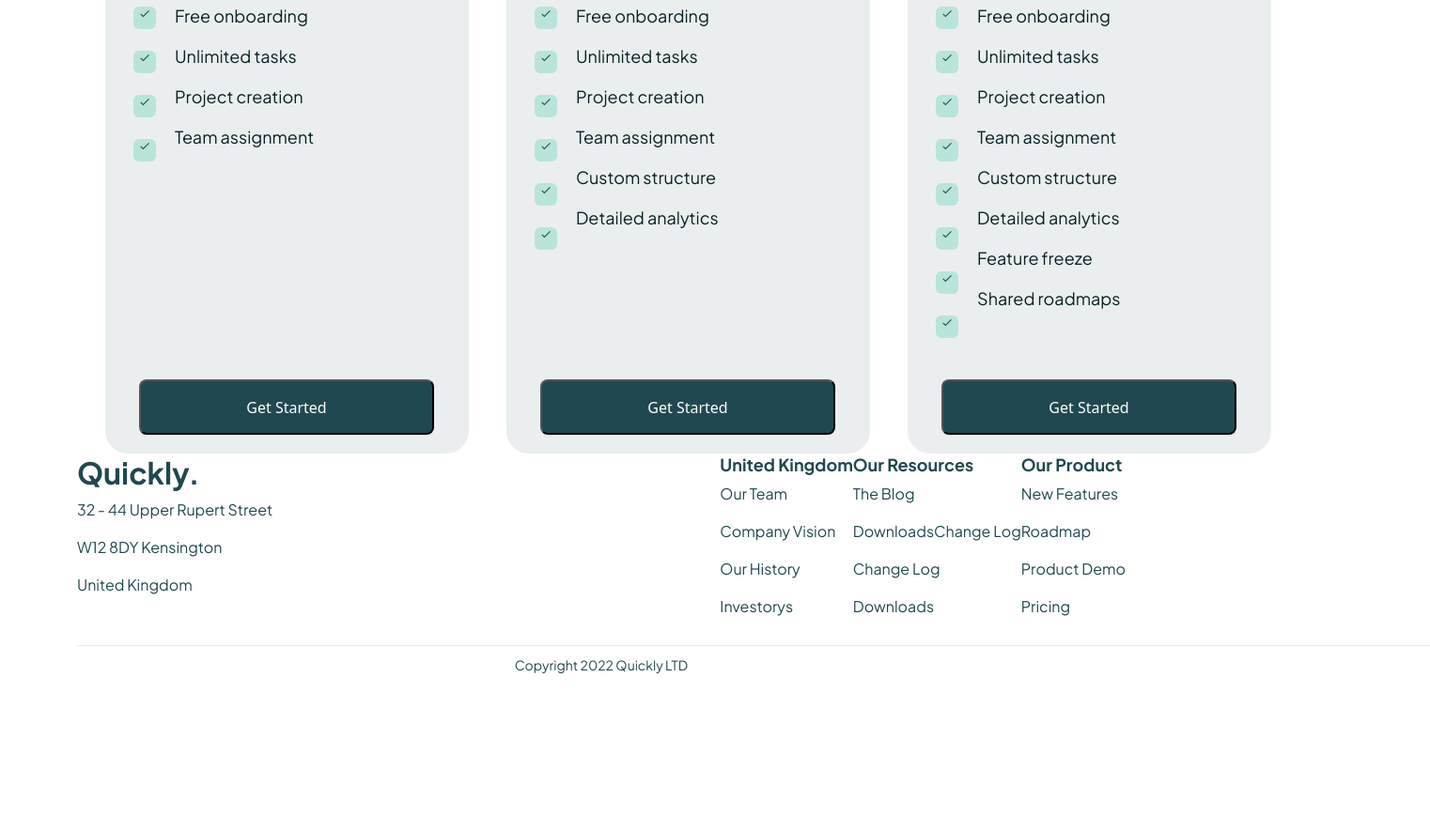
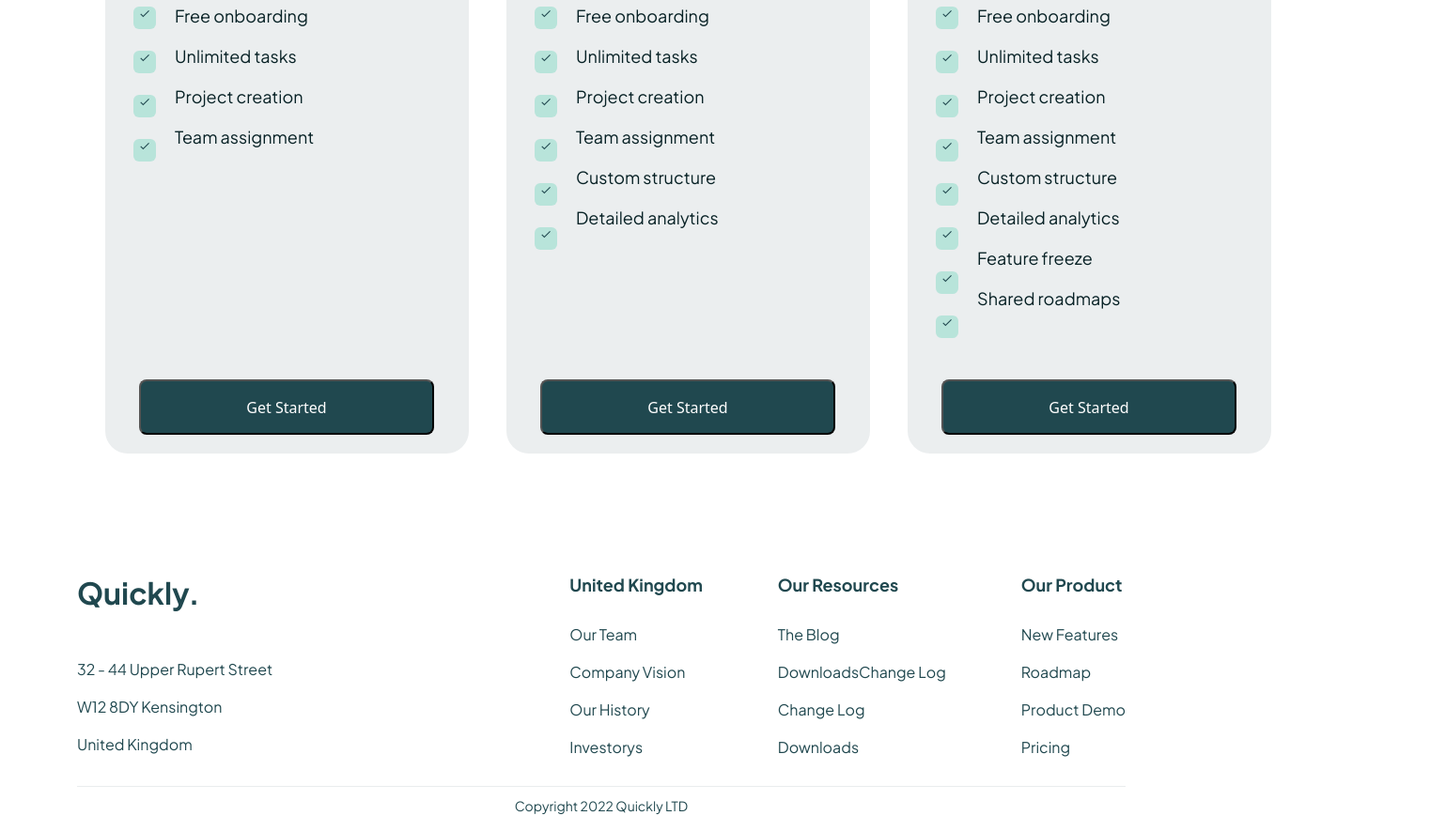
Before and after one commit to shamilnezerov/Tapshiriq, a plain HTML site: page index.html in a window 1280 px wide. Shown: the part 7140-8025 px from the top of the page at 94% size, 1522 px wide, since content can reach past the window. Before the commit the page ends 7875 px from the top, so only its background shows below. Drawn offline with Linux system fonts and the light colour scheme.

Commit message:
11.07.2023

```diff
--- a/index.html
+++ b/index.html
@@ -624,21 +624,21 @@
             <p>United Kingdom</p>
           </div>
           <div class="right d-flex">
-            <div>
+            <div class="footer-text">
               <h5>United Kingdom</h5>
               <p>Our Team</p>
               <p>Company Vision</p>
               <p>Our History</p>
               <p>Investorys</p>
             </div>
-            <div>
+            <div class="footer-text">
               <h5>Our Resources</h5>
               <p>The Blog</p>
               <p>DownloadsChange Log</p>
               <p>Change Log</p>
               <p>Downloads</p>
             </div>
-            <div>
+            <div class="footer-text">
               <h5>Our Product</h5>
               <p>New Features</p>
               <p>Roadmap</p>
--- a/style/style.scss
+++ b/style/style.scss
@@ -1,3 +1,4 @@
+
 * {
   padding: 0;
   margin: 0;
@@ -995,6 +996,7 @@ header {
 
 footer {
   .footer {
+    margin-top: 8rem;
     .left {
       h3 {
         color: #20484f;
@@ -1003,6 +1005,7 @@ footer {
         font-style: normal;
         font-weight: 700;
         line-height: normal;
+        margin-bottom: 50px;
       }
       p {
         color: var(--dark-green, #20484f);
@@ -1021,6 +1024,7 @@ footer {
         font-style: normal;
         font-weight: 700;
         line-height: normal;
+        margin-bottom: 30px;
       }
       p {
         color: var(--dark-green, #20484f);
@@ -1030,11 +1034,14 @@ footer {
         font-weight: 400;
         line-height: 150%;
       }
+      .footer-text{
+        margin-left: 80px;
+      }
     }
   }
   .bottom {
     img {
-
+      width: 100%;
     }
     p {
       color: var(--dark-green, #20484f);
```
Also changed, not shown: style/_mediaquery.scss (added), style/style.css, 1 other file.
